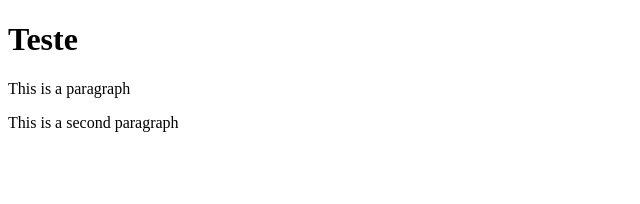
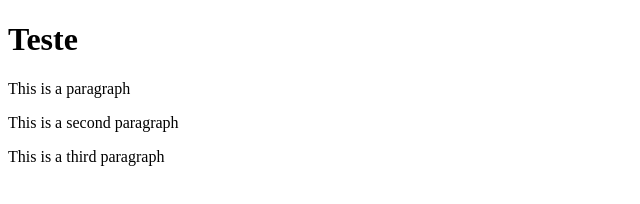
Before and after one commit to fabiobn/git-test, a website: page index.html in a window 1280 px wide. Shown: the whole page, without its empty margins (0-640 px from the left). Drawn offline with Linux system fonts and the light colour scheme.

Commit message:
Fourt commit

```diff
--- a/index.html
+++ b/index.html
@@ -5,5 +5,6 @@
 		<h1>Teste</h1>
 		<p>This is a paragraph</p>
 		<p>This is a second paragraph</p>
+		<p>This is a third paragraph</p>
 	</body>
 </html>
```
Also changed, not shown: package.json (added, +24 -0 lines), 1 other file.
